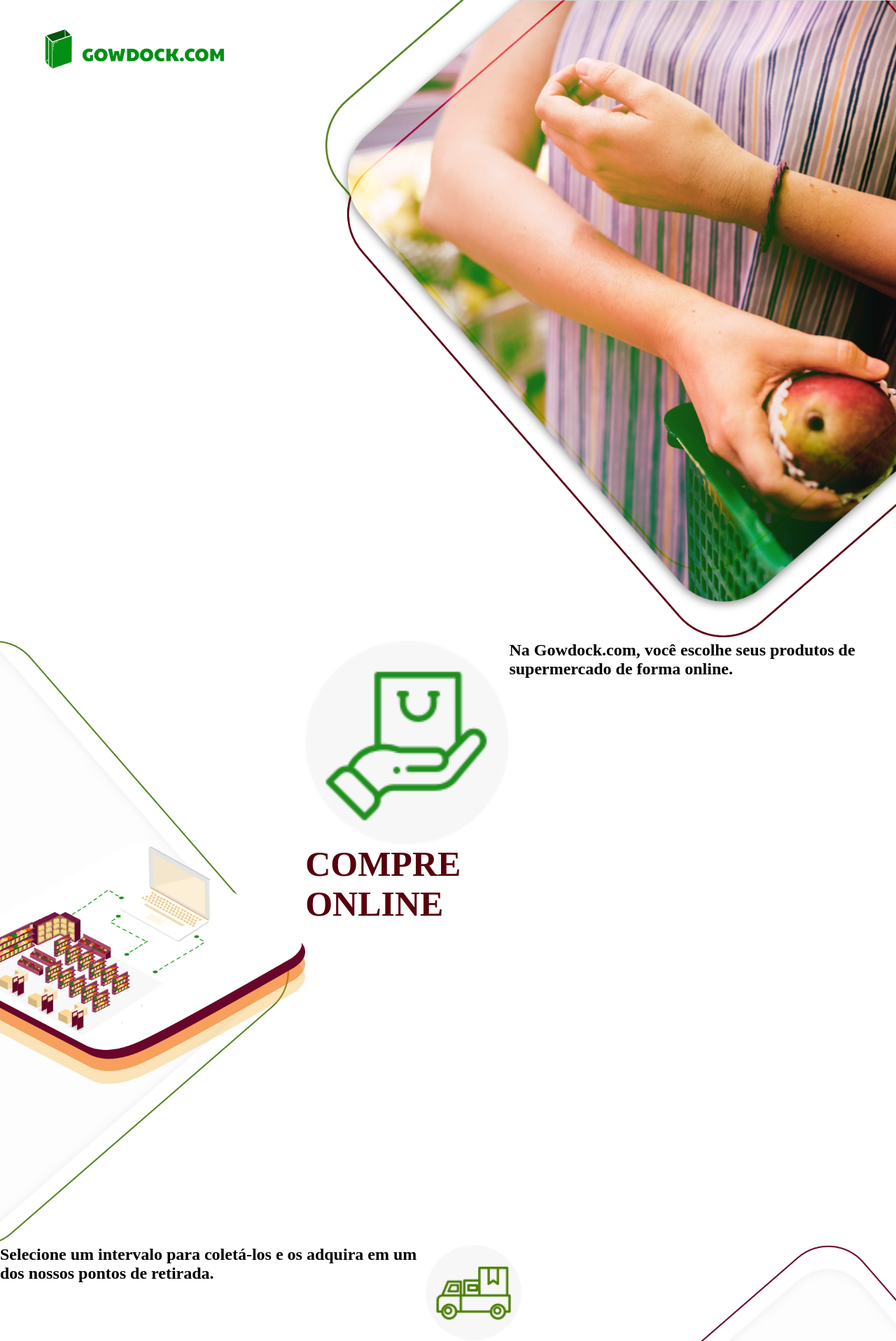
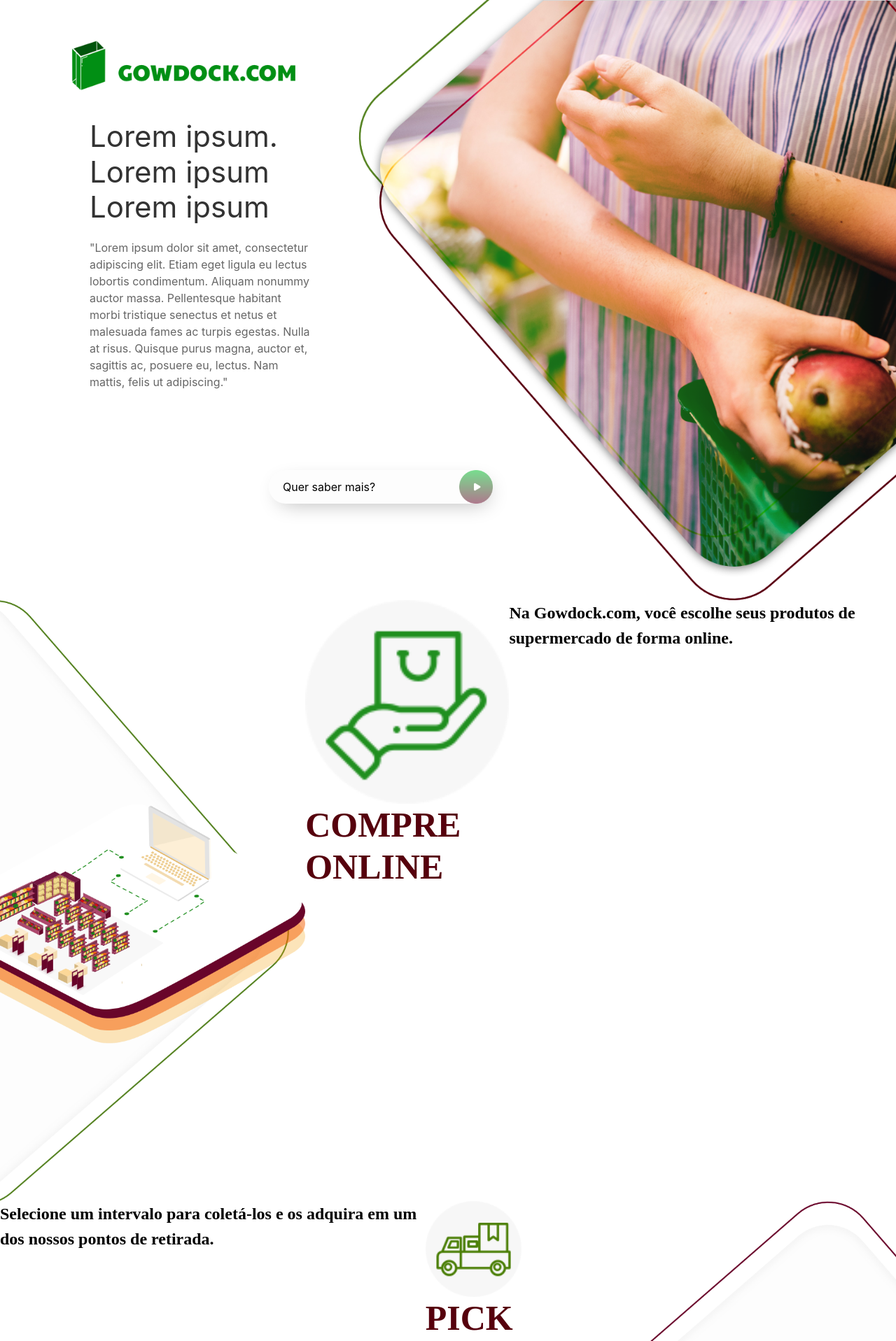
Before and after one commit to pauloandre23/gowdock-landing, a Django app: page / in a window 1280 px wide. Shown: the top 1917 px of the page at 70% size. Run offline with Django 3.2, Linux system fonts and the light colour scheme; some libraries are stand-ins or nearby versions.

Commit message:
First section interactions working

```diff
--- a/landing_page/static/css/main.css
+++ b/landing_page/static/css/main.css
@@ -1,25 +1,77 @@
+:root {
+    --main-color: #5b0a2d;
+  }
+
+
 body {
     box-sizing: border-box;
 }
 
+@media (min-width: 2560px) {
+    body {
+        font-size: 35px;
+    }
+
+    .section__text > p {
+        font-size: 40px;
+    }
+}
 .section {
-    display: grid;
-    grid-template-columns: repeat(4, 1fr);
-    grid-template-rows: repeat(4, 25%);
-
-
-
+    display: flex;
     min-height: 100vh;
     width: 100%;
 }
 
+.sideA {
+    width: 100%;
+}
+
+.section__text > h1 {
+    margin: 0;
+}
+
+.call-to-action {
+    display: flex;
+    justify-content: space-between;
+    align-items: center;
+
+    width: 25vw;
+    min-width: 250px;
+    height: 6vh;
+
+
+    background: #fdfdfd;
+    border-radius: 40px;
+    -webkit-box-shadow: 4px 9px 30px -11px rgba(0,0,0,0.33);
+    -moz-box-shadow: 4px 9px 30px -11px rgba(0,0,0,0.33);
+    box-shadow: 4px 9px 30px -11px rgba(0,0,0,0.33);
+
+
+    position: absolute;
+    left: 30vw;
+    bottom: 10vh;
+
+}
+
+.call-to-action__text {
+    color: #000000;
+    margin: 10px 0 10px 20px;
+}
+
+#call-to-action__img {
+    height: 6vh;
+}
+
+
+.sideB {
+    min-width: 60vw;
+}
+
 .header {
 
-    grid-column: 1 / 2;
-    grid-row: 1 / 2;
-    width: 80%;
-    justify-self: end;
-
+    width: 25vw;
+    margin-left: 8vw;
+    height: fit-content;
 }
 
 .header__logo {
@@ -29,16 +81,18 @@
 
 }
 
+
 #header__logo__img {
-    margin-top: 5vh;
+    margin-top: 7vh;
     width: 100%;
 }
 
-.section__picture {
-    grid-column: 2 / 5;
-    grid-row: 1 / 5;
-    width: 85%;
-    justify-self: end;
+.section__text {
+    margin-top: 5vh;
+    width: 25vw;
+    margin-left: 10vw;
+    height: fit-content;
+
 }
 
 #section__picture__img {
--- a/landing_page/templates/index.html
+++ b/landing_page/templates/index.html
@@ -10,27 +10,79 @@
     <link rel="stylesheet" type="text/css" media="screen" href='{% static "css/normalize.css" %}' />
     <link rel="stylesheet" type="text/css" media="screen" href='{% static "css/main.css" %}' />
     <script src='{% static "js/main.js" %}'></script>
+    <!-- UIkit CSS -->
+    <link rel="stylesheet" href="https://cdnjs.cloudflare.com/ajax/libs/uikit/3.0.0-rc.17/css/uikit.min.css" /  >
+
 </head>
 
 <body>
     <section class="section">
 
+        <div class="sideA">
             <header class="header">
                 <div class="header__logo">
                     <img id="header__logo__img" src='{% static "assets/Logo.png" %}' />
                 </div>
             </header>
 
+            <div class="section__text">
+                    <h1>Lorem ipsum. Lorem ipsum</h1>
+                    <h1>Lorem ipsum</h1>
+                    <p>"Lorem ipsum dolor sit amet, consectetur adipiscing elit.
+                        Etiam eget ligula eu lectus lobortis condimentum.
+                        Aliquam nonummy auctor massa.
+                        Pellentesque habitant morbi tristique senectus et netus et malesuada fames ac turpis egestas.
+                        Nulla at risus. Quisque purus magna, auctor et, sagittis ac, posuere eu, lectus.
+                        Nam mattis, felis ut adipiscing."</p>
+            </div>
+
+            <div class="call-to-action" uk-toggle="target: .contact; cls: show-form;  animation: uk-animation-fade" >
+
+                <p class="call-to-action__text">Quer saber mais?</p>
+                <img id="call-to-action__img" src='{% static "assets/btn_email.png" %}' />
+
+            </div>
+
+            <div class="contact-form contact">
+
+                <div class="contact-form__header">
+                  <h1 class="contact-form__title"> Deixe seu email. </h1>
+                  <p class="contact-form__desc"> Nós avisaremos quando estiver pronto! </p>
+                </div>
+
+                <div class="contact-form__content">
+                  <form>
+
+                    <div class="contact-form__field">
+                        <label> Nome: </label>
+                        <input type="text" id="name-field" />
+                    </div>
+
+                    <div class="contact-form__field">
+                        <label> Email: </label>
+                        <input type="email" id="name-field" />
+                    </div>
+
+                    <div class="contact-form__button">
+                       <button type="submit"> Enviar </button>
+                    </div>
+
+                    </form>
+                </div>
+
+              </div>
+
+        </div>
+
+        <div class="sideB">
             <div class="section__picture">
                 <img id="section__picture__img" src='{% static "assets/ImagemTop.png" %}' />
+            </div>
         </div>
 
 
 
-        <div class="section__text">
-            <h1></h1>
-            <p></p>
-        </div>
+
  <!--
         <form action="/" method="post">
             {% csrf_token %}
@@ -85,7 +137,11 @@
 
     </section>
 
+    <div class="contact" id="dark-field" uk-toggle="target: .contact; cls: show-form;  animation: uk-animation-fade"></div>
 
+    <!-- UIkit JS -->
+    <script src="https://cdnjs.cloudflare.com/ajax/libs/uikit/3.0.0-rc.17/js/uikit.min.js"></script>
+    <script src="https://cdnjs.cloudflare.com/ajax/libs/uikit/3.0.0-rc.17/js/uikit-icons.min.js"></script>
 
 </body>
 
```
Also changed, not shown: other parts of landing_page/static/css/main.css (+115 -0 lines), landing_page/static/assets/btn_email.png (renamed from landing_page/static/assets/botão_caixa_email.png). Lines whose indentation alone changed are shown as unchanged.
